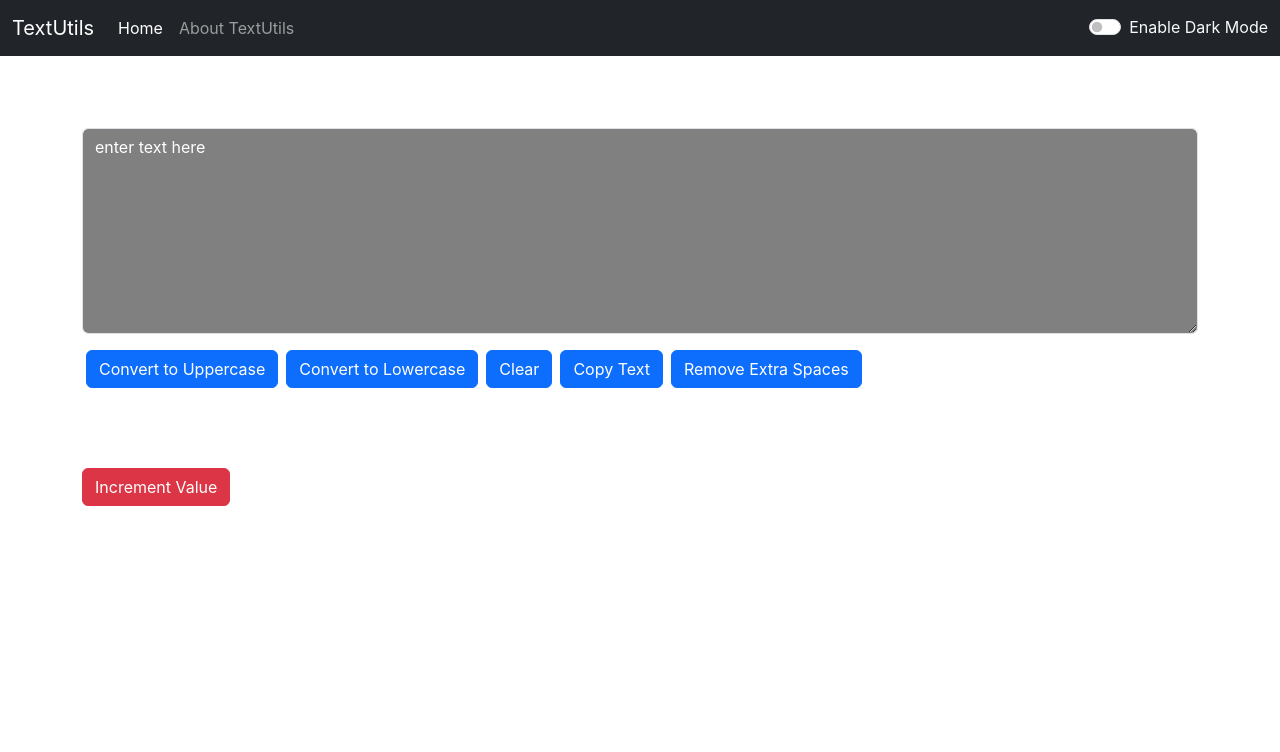
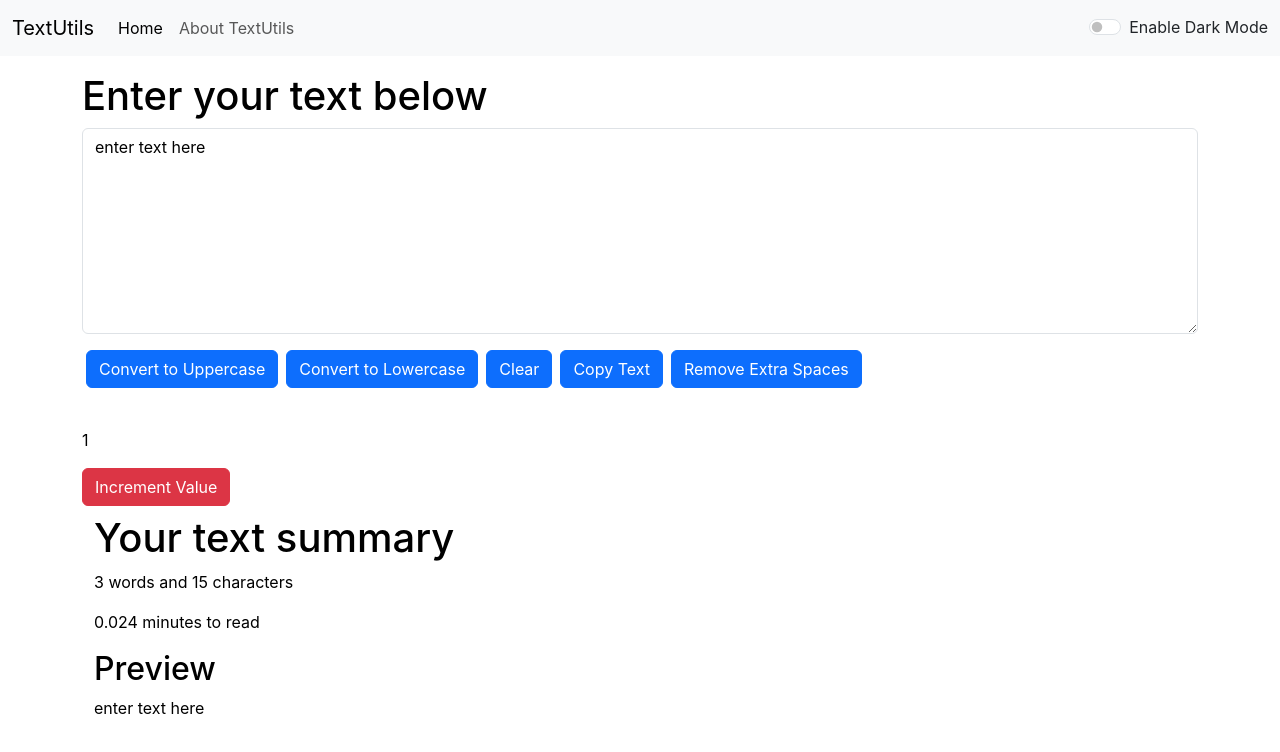
Before and after one commit to mrworld196wide/Text-Utilizer, a React (Create React App) app: page / in a window 1280 px wide. Shown: the top 752 px of the page. Built offline with nearby package versions, Linux system fonts and the light colour scheme.

Commit message:
Adding + Auto Dismissing Alert Messages

```diff
--- a/src/App.js
+++ b/src/App.js
@@ -4,28 +4,46 @@ import './App.css';
 // import About from './components/About';
 import Navbar from './components/Navbar';
 import Textform from './components/Textform';
+import Alert from './components/Alert';
 
 function App() {
   //state hook which is to used to toggle between light mode and dark mode
-  const [mode, setMode] = useState('dark');
+  const [mode, setMode] = useState('light');
+
+  // creeating state for alert component
+  const [alert, setAlert] = useState(null);
+
+  // method for alert
+  const showAlert = (message, type) => {
+    setAlert({
+      msg: message,
+      type: type
+    })
+    setTimeout(() => {
+      setAlert(null);
+    }, 1500);
+  }
 
   // creating function to update state mode
   const toggleMode=() =>{
     if (mode === 'light'){
       setMode('dark');
       document.body.style.backgroundColor= '#042743';
+      showAlert("Darkmode has been enabled", "success");
     }
     else{
       setMode('light');
       document.body.style.backgroundColor= 'white';
+      showAlert("Lightmode has been enabled", "success");
     }
   }
   return (
     <>
       {/* darkmode is sent as props to Navbar component */}
       <Navbar title="TextUtils" mode={mode} toggleMode={toggleMode}/>
+      <Alert alert={alert}/>
       <div className="container my-3">
-        <Textform heading="Enter your text below" mode={mode}/>
+        <Textform showAlert={showAlert} heading="Enter your text below" mode={mode}/>
         {/* <About/> */}
       </div>
     </>
--- /dev/null
+++ b/src/components/Alert.js
@@ -0,0 +1,15 @@
+import React from 'react'
+function Alert(props) {
+    const capitalize = (word) => {
+        const lower = word.toLowerCase();
+        return lower.charAt(0).toUpperCase() + lower.slice(1);
+    }
+    return (
+        props.alert && <div className={`alert alert-${props.alert.type} alert-dismissible fade show`} role="alert">
+            <strong>{capitalize(props.alert.type)}</strong>: {props.alert.msg}
+            <button type="button" className="btn-close" data-bs-dismiss="alert" aria-label="Close"></button>
+        </div>
+    )
+}
+
+export default Alert
--- a/src/components/Textform.js
+++ b/src/components/Textform.js
@@ -4,18 +4,21 @@ export default function Textform(props) {
         console.log("Uppercased successully!");
         let newUpText = text.toUpperCase();      //uppercasing the text
         setText(newUpText); //updating the statevariable via state to new uppercased text
+        props.showAlert("Converted to uppercase", "success"); //sends an alert prompt using alert component
     }
 
     const handleLowClick = () => {
         console.log("Lowercased successully!");
         let newUpText = text.toLowerCase();      //lowercasing the text
         setText(newUpText); //updating the statevariable via state to new lowercased text
+        props.showAlert("Converted to lowercase", "success"); //sends an alert prompt using alert component
     }
 
     const handleClearClick = () => {
         console.log("textbox cleared")
         let newText = " ";
         setText(newText)
+        props.showAlert("Textbox cleared", "success"); //sends an alert prompt using alert component
     }
 
     const handleOnChange = (event) => {
@@ -29,11 +32,13 @@ export default function Textform(props) {
         text.select();
         text.setSelectionRange(0, 9999);
         navigator.clipboard.writeText(text.value);
+        props.showAlert("Copied successfully", "success"); //sends an alert prompt using alert component
     }
 
     const handleExtraSpaces = () => {
         let newText = text.split(/[ ]+/);
         setText(newText.join(" "))
+        props.showAlert("Extra spaces removed", "success"); //sends an alert prompt using alert component
     }
 
     // states
@@ -44,9 +49,7 @@ export default function Textform(props) {
             <div className="mb-3" style={{ color: props.mode === 'dark' ? 'white' : 'black' }}>
                 <h1>{props.heading}</h1>
                 <div className='mb-3'>
-                    <textarea className="form-control" id="myBox" rows="8" value={text}
-                    onChange={handleOnChange} style={{ backgroundColor: props.mode === 'dark' ? 'grey' : 'white',
-                    color: props.mode === 'dark' ? 'white' : 'black' }}></textarea>
+                    <textarea className="form-control" id="myBox" rows="8" value={text} onChange={handleOnChange} style={{backgroundColor: props.mode === 'dark' ? 'grey' : 'white', color: props.mode === 'dark' ? 'white' : 'black'}}></textarea>
                 </div>
                 <button className="btn btn-primary mx-1" onClick={handleUpClick}>Convert to Uppercase</button>
                 <button className="btn btn-primary mx-1" onClick={handleLowClick}>Convert to Lowercase</button>
@@ -64,7 +67,7 @@ export default function Textform(props) {
                 <p> {text.split(" ").length} words and {text.length} characters</p>
                 <p>{0.008 * text.split(" ").length} minutes to read </p>
                 <h2>Preview</h2>
-                <p>{text.length>0? text:"enter your text to preview"}</p>
+                <p>{text.length > 0 ? text : "enter your text to preview"}</p>
             </div>
         </>
     )
```
